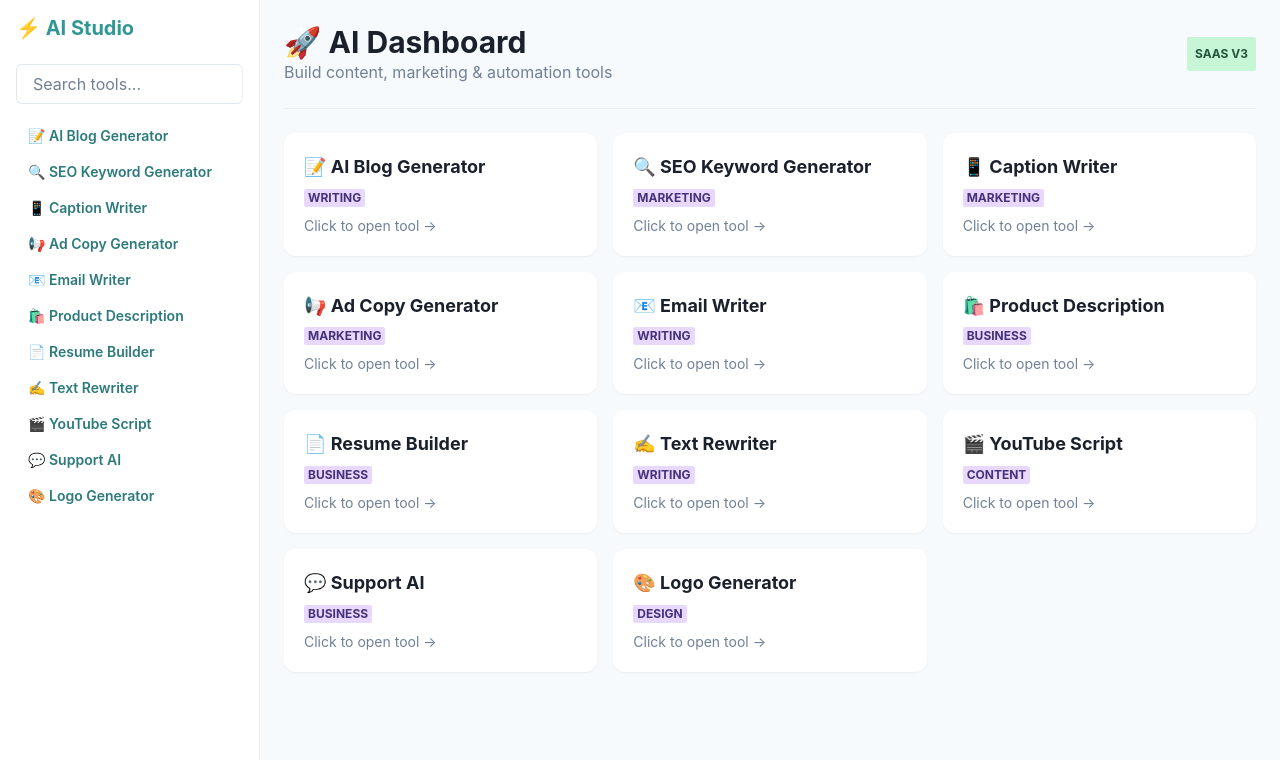
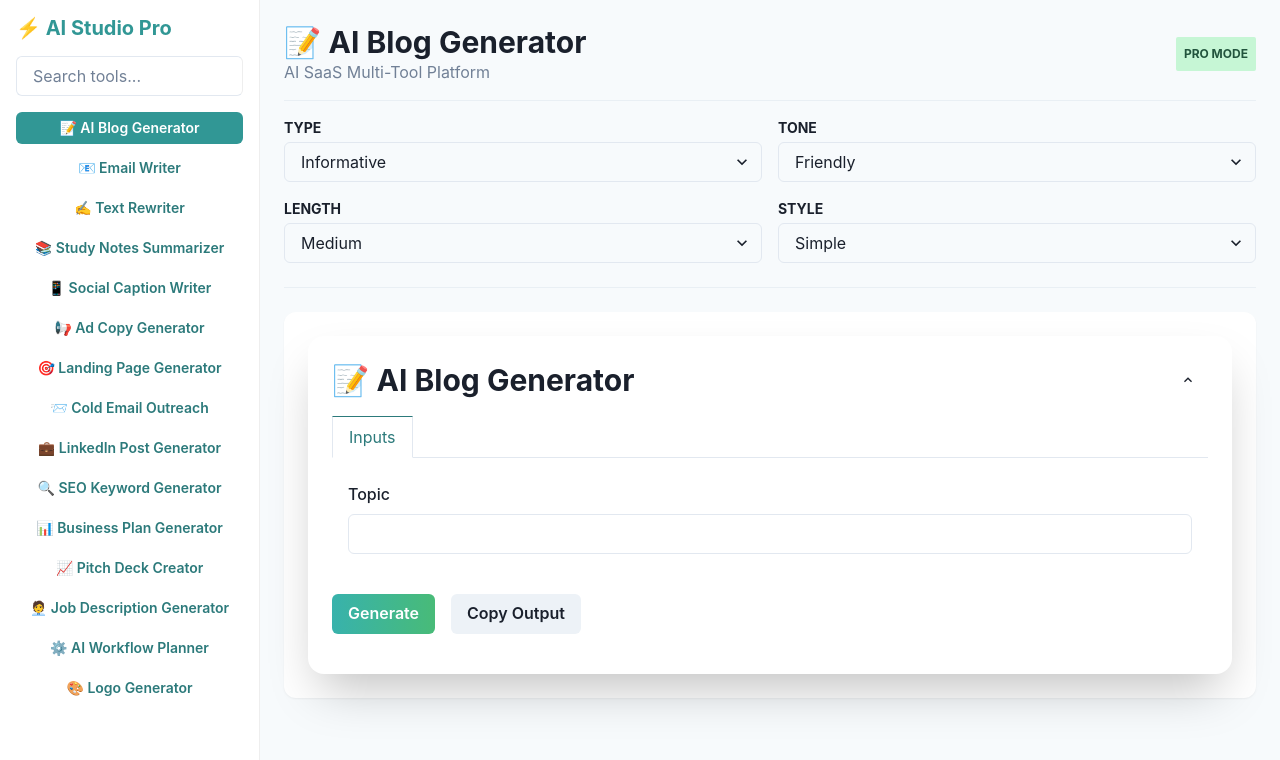
Before and after one commit to bilalali2010/new-multi-tool-suite, a Next.js app: page / in a window 1280 px wide. Shown: the top 760 px of the page. Built offline with nearby package versions, Linux system fonts and the light colour scheme.

Commit message:
Update page.jsx

```diff
--- a/app/page.jsx
+++ b/app/page.jsx
@@ -9,114 +9,181 @@ import {
   Text,
   Input,
   VStack,
-  HStack,
-  Divider,
   SimpleGrid,
   Button,
   Badge,
-  IconButton,
+  Select,
+  Divider,
 } from "@chakra-ui/react";
-import { Search } from "lucide-react";
 
 // ============================
-// 🚀 TOOLS (UNCHANGED LOGIC)
+// 🚀 FULL TOOL SUITE (HIGH DEMAND + CORE)
 // ============================
 const tools = {
+
+  // ================= WRITING =================
   blog: {
     title: "📝 AI Blog Generator",
     category: "Writing",
-    promptTemplate: "Write a blog about {{topic}}",
     fields: [{ label: "Topic", name: "topic", type: "text" }],
+    basePrompt: "Write a high-quality blog about {{topic}}",
   },
 
-  seo: {
-    title: "🔍 SEO Keyword Generator",
-    category: "Marketing",
-    promptTemplate: "Generate SEO keywords for {{topic}}",
-    fields: [{ label: "Topic", name: "topic", type: "text" }],
+  email: {
+    title: "📧 Email Writer",
+    category: "Writing",
+    fields: [{ label: "Purpose", name: "purpose", type: "text" }],
+    basePrompt: "Write a professional email for {{purpose}}",
   },
 
+  rewriter: {
+    title: "✍️ Text Rewriter",
+    category: "Writing",
+    fields: [{ label: "Text", name: "text", type: "textarea" }],
+    basePrompt: "Rewrite this text: {{text}}",
+  },
+
+  notes: {
+    title: "📚 Study Notes Summarizer",
+    category: "Education",
+    fields: [{ label: "Text", name: "text", type: "textarea" }],
+    basePrompt: "Summarize and simplify: {{text}}",
+  },
+
+  // ================= MARKETING =================
   caption: {
-    title: "📱 Caption Writer",
+    title: "📱 Social Caption Writer",
     category: "Marketing",
-    promptTemplate: "Write captions for {{description}}",
     fields: [{ label: "Post", name: "description", type: "text" }],
+    basePrompt: "Write viral captions for {{description}}",
   },
 
   adcopy: {
     title: "📢 Ad Copy Generator",
     category: "Marketing",
-    promptTemplate: "Write ad copy for {{product}}",
     fields: [{ label: "Product", name: "product", type: "text" }],
+    basePrompt: "Write high-converting ad copy for {{product}}",
   },
 
-  email: {
-    title: "📧 Email Writer",
-    category: "Writing",
-    promptTemplate: "Write email for {{purpose}}",
-    fields: [{ label: "Purpose", name: "purpose", type: "text" }],
+  landing: {
+    title: "🎯 Landing Page Generator",
+    category: "Marketing",
+    fields: [{ label: "Product", name: "product", type: "text" }],
+    basePrompt: "Create landing page copy for {{product}}",
   },
 
-  product: {
-    title: "🛍️ Product Description",
-    category: "Business",
-    promptTemplate: "Describe {{product}}",
-    fields: [{ label: "Product", name: "product", type: "text" }],
+  coldemail: {
+    title: "📨 Cold Email Outreach",
+    category: "Marketing",
+    fields: [{ label: "Offer", name: "offer", type: "text" }],
+    basePrompt: "Write cold outreach email for {{offer}}",
   },
 
-  resume: {
-    title: "📄 Resume Builder",
-    category: "Business",
-    promptTemplate: "Build resume for {{name}}",
-    fields: [{ label: "Name", name: "name", type: "text" }],
+  linkedin: {
+    title: "💼 LinkedIn Post Generator",
+    category: "Marketing",
+    fields: [{ label: "Topic", name: "topic", type: "text" }],
+    basePrompt: "Write viral LinkedIn post about {{topic}}",
   },
 
-  rewriter: {
-    title: "✍️ Text Rewriter",
-    category: "Writing",
-    promptTemplate: "Rewrite: {{text}}",
-    fields: [{ label: "Text", name: "text", type: "textarea" }],
+  seo: {
+    title: "🔍 SEO Keyword Generator",
+    category: "SEO",
+    fields: [{ label: "Topic", name: "topic", type: "text" }],
+    basePrompt: "Generate SEO keywords for {{topic}}",
   },
 
-  youtube: {
-    title: "🎬 YouTube Script",
-    category: "Content",
-    promptTemplate: "Write YouTube script about {{topic}}",
-    fields: [{ label: "Topic", name: "topic", type: "text" }],
+  // ================= BUSINESS =================
+  businessplan: {
+    title: "📊 Business Plan Generator",
+    category: "Business",
+    fields: [{ label: "Idea", name: "idea", type: "text" }],
+    basePrompt: "Create business plan for {{idea}}",
   },
 
-  support: {
-    title: "💬 Support AI",
+  pitchdeck: {
+    title: "📈 Pitch Deck Creator",
     category: "Business",
-    promptTemplate: "Reply to: {{issue}}",
-    fields: [{ label: "Issue", name: "issue", type: "textarea" }],
+    fields: [{ label: "Startup", name: "startup", type: "text" }],
+    basePrompt: "Create pitch deck for {{startup}}",
   },
 
+  jobdesc: {
+    title: "🧑‍💼 Job Description Generator",
+    category: "HR",
+    fields: [{ label: "Role", name: "role", type: "text" }],
+    basePrompt: "Write job description for {{role}}",
+  },
+
+  // ================= PRODUCTIVITY =================
+  workflow: {
+    title: "⚙️ AI Workflow Planner",
+    category: "Automation",
+    fields: [{ label: "Task", name: "task", type: "text" }],
+    basePrompt: "Break task into automation steps: {{task}}",
+  },
+
+  // ================= CREATIVE =================
   logo: {
     title: "🎨 Logo Generator",
     category: "Design",
-    promptTemplate: "Create logo for {{brandName}}",
     fields: [{ label: "Brand", name: "brandName", type: "text" }],
+    basePrompt: "Create logo ideas for {{brandName}}",
   },
 };
 
+// ============================
+// 🚀 UNIVERSAL AI CONTROLS
+// ============================
+const controlOptions = {
+  type: ["Informative", "Creative", "Persuasive", "Professional"],
+  tone: ["Friendly", "Formal", "Funny", "Sales", "Neutral"],
+  length: ["Short", "Medium", "Long"],
+  style: ["Simple", "Advanced", "Viral"],
+};
+
 export default function Home() {
-  const [selectedTool, setSelectedTool] = useState(null);
+  const [selectedTool, setSelectedTool] = useState("blog");
   const [search, setSearch] = useState("");
 
-  const filteredTools = Object.entries(tools).filter(([key, tool]) =>
+  const [controls, setControls] = useState({
+    type: "Informative",
+    tone: "Professional",
+    length: "Medium",
+    style: "Simple",
+  });
+
+  const currentTool = tools[selectedTool];
+
+  // ============================
+  // 🚀 PROMPT ENGINE (CORE LOGIC)
+  // ============================
+  const buildPrompt = (tool) => {
+    return `
+AI SYSTEM INSTRUCTIONS:
+- Type: ${controls.type}
+- Tone: ${controls.tone}
+- Length: ${controls.length}
+- Style: ${controls.style}
+
+Follow strictly and generate high-quality output.
+
+TASK:
+${tool.basePrompt}
+`;
+  };
+
+  const filteredTools = Object.entries(tools).filter(([_, tool]) =>
     tool.title.toLowerCase().includes(search.toLowerCase())
   );
-
-  const currentTool = selectedTool ? tools[selectedTool] : null;
 
   return (
     <Flex h="100vh" bg="gray.50">
 
       {/* ================= SIDEBAR ================= */}
       <Box w="260px" bg="white" borderRight="1px solid #eee" p={4}>
-        <Heading size="md" color="teal.500" mb={6}>
-          ⚡ AI Studio
+        <Heading size="md" color="teal.500" mb={4}>
+          ⚡ AI Studio Pro
         </Heading>
 
         <Input
@@ -126,12 +193,11 @@ export default function Home() {
           onChange={(e) => setSearch(e.target.value)}
         />
 
-        <VStack align="stretch" spacing={1}>
-          {Object.entries(tools).map(([key, tool]) => (
+        <VStack spacing={2} align="stretch">
+          {filteredTools.map(([key, tool]) => (
             <Button
               key={key}
               size="sm"
-              justifyContent="flex-start"
               variant={selectedTool === key ? "solid" : "ghost"}
               colorScheme="teal"
               onClick={() => setSelectedTool(key)}
@@ -142,86 +208,62 @@ export default function Home() {
         </VStack>
       </Box>
 
-      {/* ================= MAIN AREA ================= */}
+      {/* ================= MAIN ================= */}
       <Box flex="1" p={6} overflowY="auto">
 
         {/* HEADER */}
-        <Flex justify="space-between" align="center" mb={6}>
+        <Flex justify="space-between" align="center" mb={4}>
           <Box>
             <Heading size="lg">
-              {selectedTool ? currentTool.title : "🚀 AI Dashboard"}
+              {currentTool.title}
             </Heading>
             <Text color="gray.500">
-              Build content, marketing & automation tools
+              AI SaaS Multi-Tool Platform
             </Text>
           </Box>
 
           <Badge colorScheme="green" p={2}>
-            SaaS v3
+            PRO MODE
           </Badge>
         </Flex>
 
-        <Divider mb={6} />
+        <Divider mb={4} />
 
-        {/* ================= DASHBOARD VIEW ================= */}
-        {!selectedTool ? (
-          <>
-            <SimpleGrid columns={[1, 2, 3]} spacing={4}>
-              {filteredTools.map(([key, tool]) => (
-                <Box
-                  key={key}
-                  bg="white"
-                  p={5}
-                  borderRadius="xl"
-                  boxShadow="sm"
-                  cursor="pointer"
-                  transition="0.2s"
-                  _hover={{
-                    transform: "scale(1.03)",
-                    boxShadow: "lg",
-                  }}
-                  onClick={() => setSelectedTool(key)}
-                >
-                  <Text fontSize="lg" fontWeight="bold">
-                    {tool.title}
+        {/* ================= UNIVERSAL CONTROLS ================= */}
+        <SimpleGrid columns={2} spacing={4} mb={6}>
+          {Object.keys(controlOptions).map((key) => (
+            <Box key={key}>
+              <Text fontSize="sm" fontWeight="bold" mb={1}>
+                {key.toUpperCase()}
               </Text>
 
-                  <Badge mt={2} colorScheme="purple">
-                    {tool.category}
-                  </Badge>
-
-                  <Text fontSize="sm" mt={2} color="gray.500">
-                    Click to open tool →
-                  </Text>
+              <Select
+                value={controls[key]}
+                onChange={(e) =>
+                  setControls({ ...controls, [key]: e.target.value })
+                }
+              >
+                {controlOptions[key].map((opt) => (
+                  <option key={opt} value={opt}>
+                    {opt}
+                  </option>
+                ))}
+              </Select>
             </Box>
           ))}
         </SimpleGrid>
-          </>
-        ) : (
-          <>
-            {/* TOOL VIEW */}
-            <Box
-              bg="white"
-              p={6}
-              borderRadius="xl"
-              boxShadow="sm"
-            >
-              <Button
-                size="sm"
-                mb={4}
-                onClick={() => setSelectedTool(null)}
-              >
-                ← Back to Dashboard
-              </Button>
 
+        <Divider mb={6} />
+
+        {/* ================= TOOL UI ================= */}
+        <Box bg="white" p={6} borderRadius="xl" boxShadow="sm">
           <ToolUI
             title={currentTool.title}
             fields={currentTool.fields}
-                promptTemplate={currentTool.promptTemplate}
+            promptTemplate={buildPrompt(currentTool)}
           />
         </Box>
-          </>
-        )}
+
       </Box>
     </Flex>
   );
```
Lines whose indentation alone changed are shown as unchanged.
